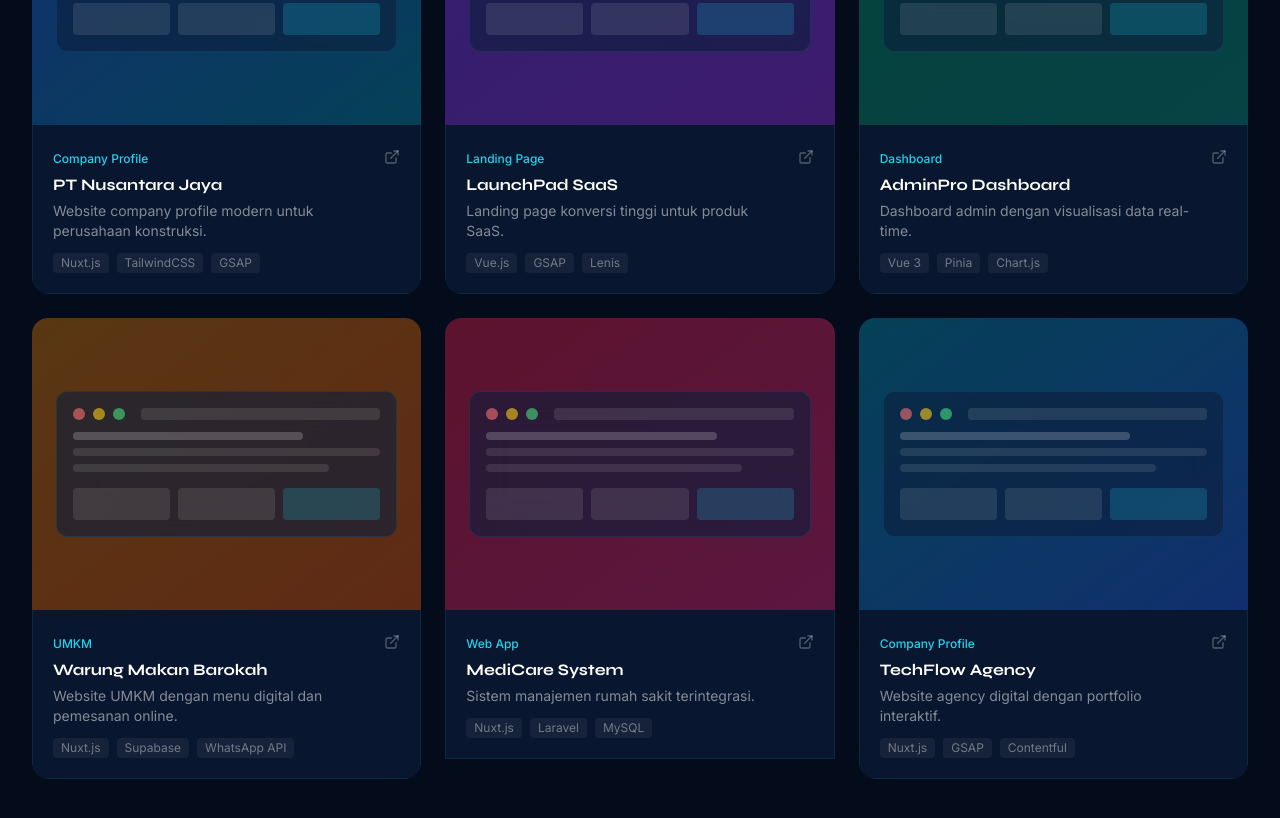
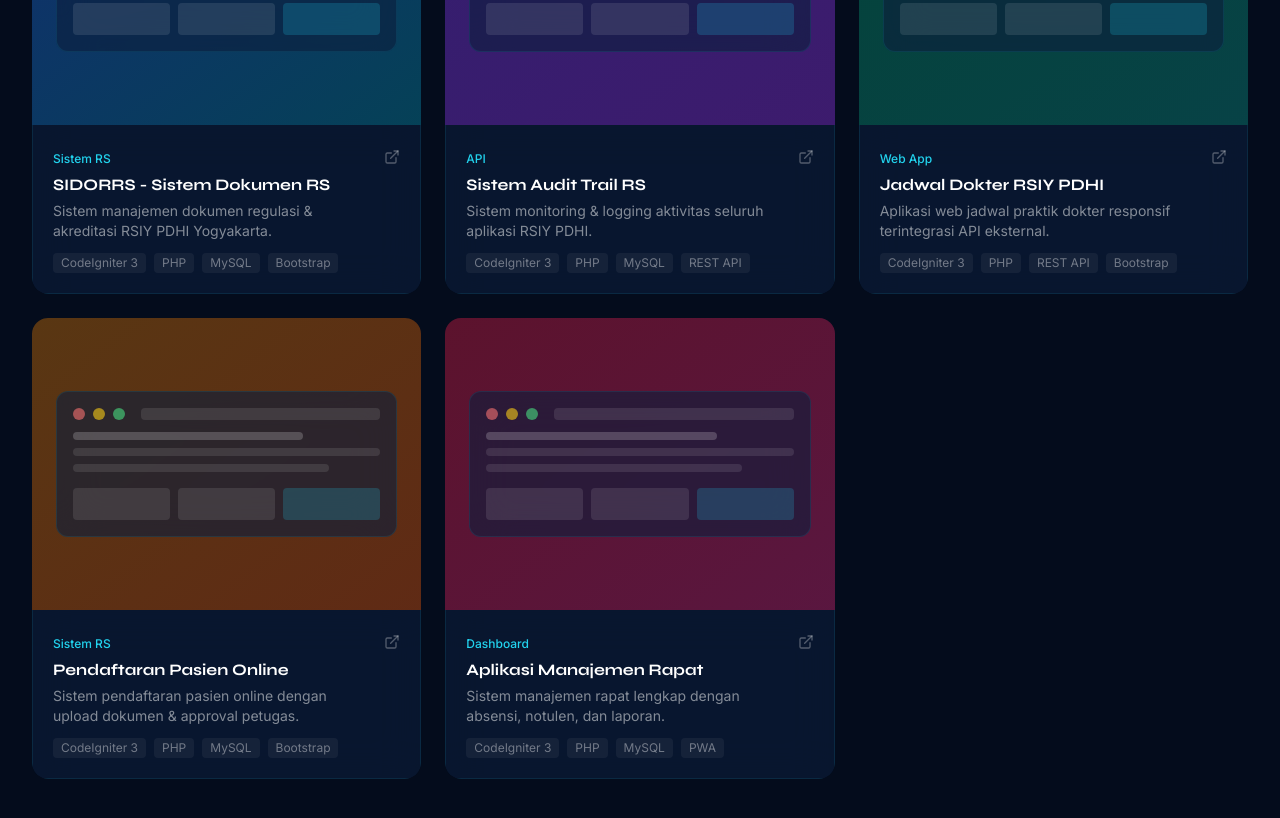
Before and after one commit to fahrizal-dev/webkuu, a Nuxt app: page / in a window 1280 px wide. Shown: the part 2580-3398 px from the top of the page. Built offline with nearby package versions, Linux system fonts and the light colour scheme.

Commit message:
update portfolio with RSIY PDHI internship projects

```diff
--- a/components/PortfolioSection.vue
+++ b/components/PortfolioSection.vue
@@ -10,10 +10,10 @@
           Portfolio
         </div>
         <h2 class="section-title mb-4">
-          Karya <span class="gradient-text">Terbaik</span> Kami
+          Project <span class="gradient-text">Magang</span> RSIY PDHI
         </h2>
         <p class="text-white/50 max-w-xl mx-auto text-base">
-          Setiap project dikerjakan dengan dedikasi penuh untuk menghasilkan hasil terbaik.
+          5 sistem yang dibangun selama 6 bulan magang di RS Islam Yogyakarta PDHI.
         </p>
       </div>
 
@@ -185,64 +185,55 @@ interface Project {
 const activeCategory = ref('All')
 const selectedProject = ref<Project | null>(null)
 
-const categories = ['All', 'Company Profile', 'Landing Page', 'Dashboard', 'UMKM', 'Web App']
+const categories = ['All', 'Sistem RS', 'Web App', 'Dashboard', 'API']
 
 const projects: Project[] = [
   {
     id: 1,
-    title: 'PT Nusantara Jaya',
-    category: 'Company Profile',
-    description: 'Website company profile modern untuk perusahaan konstruksi.',
-    longDescription: 'Website company profile premium dengan animasi scroll yang halus, galeri proyek interaktif, dan form kontak terintegrasi. Dibangun dengan Nuxt.js dan TailwindCSS untuk performa optimal.',
+    title: 'SIDORRS - Sistem Dokumen RS',
+    category: 'Sistem RS',
+    description: 'Sistem manajemen dokumen regulasi & akreditasi RSIY PDHI Yogyakarta.',
+    longDescription: 'Sistem pengelolaan dokumen rumah sakit yang mencakup manajemen regulasi, akreditasi, izin karyawan, dan role management. Dilengkapi fitur dashboard, pencarian dokumen, dan kontrol akses berbasis role (Admin, TU, Karyawan).',
     gradient: 'from-blue-600/40 to-cyan-600/40',
-    tech: ['Nuxt.js', 'TailwindCSS', 'GSAP'],
+    tech: ['CodeIgniter 3', 'PHP', 'MySQL', 'Bootstrap'],
     featured: true,
   },
   {
     id: 2,
-    title: 'LaunchPad SaaS',
-    category: 'Landing Page',
-    description: 'Landing page konversi tinggi untuk produk SaaS.',
-    longDescription: 'Landing page dengan desain premium, animasi micro-interaction, A/B testing ready, dan optimasi konversi. Lighthouse score 98+.',
+    title: 'Sistem Audit Trail RS',
+    category: 'API',
+    description: 'Sistem monitoring & logging aktivitas seluruh aplikasi RSIY PDHI.',
+    longDescription: 'Sistem audit trail terpusat untuk memantau aktivitas real-time di semua aplikasi rumah sakit. Dilengkapi API dengan enkripsi RC4 + HMAC SHA256, token authentication, auto-archive data, dan client library untuk PHP, JavaScript, dan Python.',
     gradient: 'from-violet-600/40 to-purple-600/40',
-    tech: ['Vue.js', 'GSAP', 'Lenis'],
+    tech: ['CodeIgniter 3', 'PHP', 'MySQL', 'REST API'],
   },
   {
     id: 3,
-    title: 'AdminPro Dashboard',
-    category: 'Dashboard',
-    description: 'Dashboard admin dengan visualisasi data real-time.',
-    longDescription: 'Panel admin lengkap dengan charts interaktif, manajemen user, laporan otomatis, dan dark mode. Dibangun dengan Vue 3 dan Chart.js.',
+    title: 'Jadwal Dokter RSIY PDHI',
+    category: 'Web App',
+    description: 'Aplikasi web jadwal praktik dokter responsif terintegrasi API eksternal.',
+    longDescription: 'Aplikasi web untuk menampilkan jadwal praktik dokter secara real-time. Data diambil dari API eksternal RSIY PDHI, dilengkapi filter per poli, pencarian nama dokter, informasi kuota, dan tampilan responsif untuk semua perangkat.',
     gradient: 'from-emerald-600/40 to-teal-600/40',
-    tech: ['Vue 3', 'Pinia', 'Chart.js'],
+    tech: ['CodeIgniter 3', 'PHP', 'REST API', 'Bootstrap'],
   },
   {
     id: 4,
-    title: 'Warung Makan Barokah',
-    category: 'UMKM',
-    description: 'Website UMKM dengan menu digital dan pemesanan online.',
-    longDescription: 'Website restoran dengan menu digital interaktif, sistem pemesanan online, integrasi WhatsApp, dan manajemen konten mudah.',
+    title: 'Pendaftaran Pasien Online',
+    category: 'Sistem RS',
+    description: 'Sistem pendaftaran pasien online dengan upload dokumen & approval petugas.',
+    longDescription: 'Sistem pendaftaran pasien online yang memungkinkan pasien mengupload dokumen (BPJS, KTP, foto, surat rujukan, dll). Dilengkapi fitur approval oleh petugas, validasi dokumen, dan notifikasi status pendaftaran.',
     gradient: 'from-amber-600/40 to-orange-600/40',
-    tech: ['Nuxt.js', 'Supabase', 'WhatsApp API'],
+    tech: ['CodeIgniter 3', 'PHP', 'MySQL', 'Bootstrap'],
   },
   {
     id: 5,
-    title: 'MediCare System',
-    category: 'Web App',
-    description: 'Sistem manajemen rumah sakit terintegrasi.',
-    longDescription: 'Sistem rumah sakit komprehensif dengan modul pasien, dokter, jadwal, rekam medis elektronik, dan laporan keuangan.',
+    title: 'Aplikasi Manajemen Rapat',
+    category: 'Dashboard',
+    description: 'Sistem manajemen rapat lengkap dengan absensi, notulen, dan laporan.',
+    longDescription: 'Aplikasi manajemen rapat rumah sakit yang mencakup penjadwalan meeting, manajemen peserta, absensi digital, upload materi rapat, pencatatan notulen/minutes, laporan rapat, dan notifikasi push. Dibangun sebagai PWA.',
     gradient: 'from-rose-600/40 to-pink-600/40',
-    tech: ['Nuxt.js', 'Laravel', 'MySQL'],
+    tech: ['CodeIgniter 3', 'PHP', 'MySQL', 'PWA'],
     featured: true,
-  },
-  {
-    id: 6,
-    title: 'TechFlow Agency',
-    category: 'Company Profile',
-    description: 'Website agency digital dengan portfolio interaktif.',
-    longDescription: 'Website agency premium dengan animasi parallax, portfolio masonry, testimonial slider, dan blog terintegrasi.',
-    gradient: 'from-cyan-600/40 to-blue-600/40',
-    tech: ['Nuxt.js', 'GSAP', 'Contentful'],
   },
 ]
 
```
